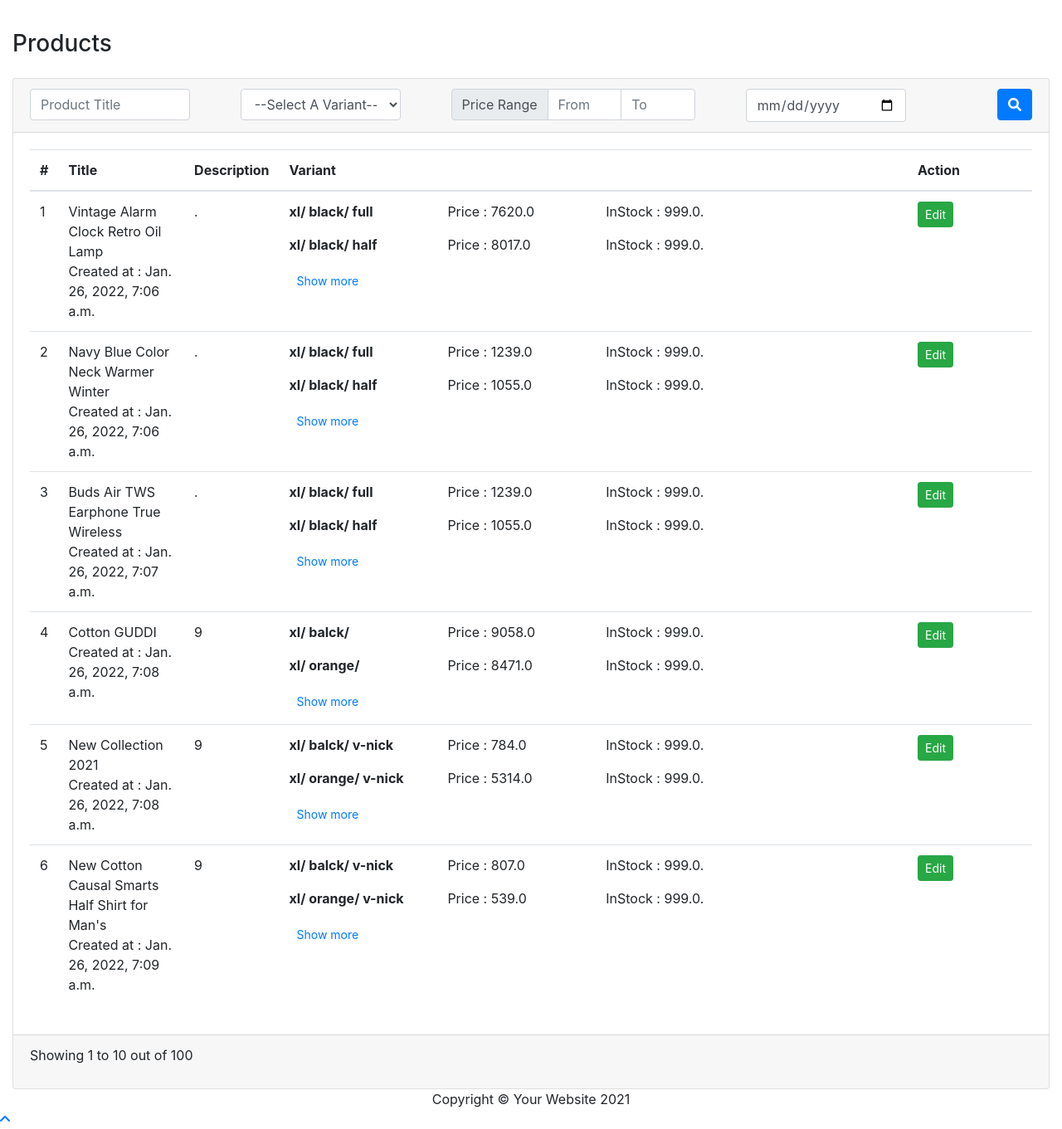
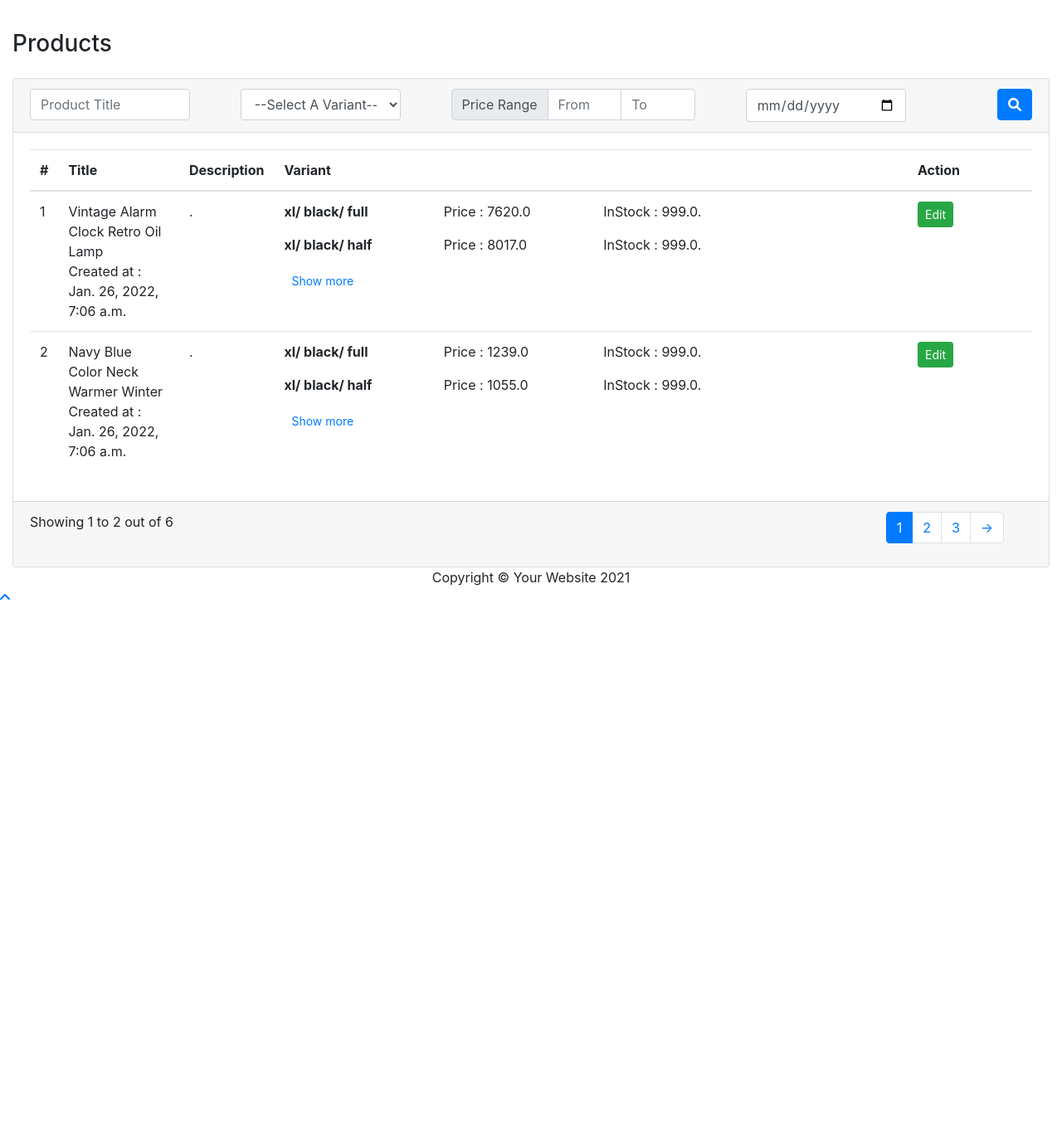
Before and after one commit to IamTajju/mediusware_django_coding_test, a Django app: page /product/list/ in a window 1280 px wide. Shown: the part 619-1980 px from the top of the page at 83% size. After the commit the page ends 1342 px from the top, so only its background shows below. Run offline with Django 3.2, Linux system fonts and the light colour scheme; data comes from the database, SQL or seed files in the repository; style sheets or scripts are compiled from the project's sources; some libraries are stand-ins or nearby versions.

Commit message:
Data summary and pagination on product list page completed

```diff
--- a/src/product/templates/products/list.html
+++ b/src/product/templates/products/list.html
@@ -99,9 +99,29 @@
     <div class="card-footer">
         <div class="row justify-content-between">
             <div class="col-md-6">
-                <p>Showing 1 to 10 out of 100</p>
+                <p>Showing {{products.start_index}} to {{products.end_index}} out of {{products.paginator.count}}</p>
             </div>
-            <div class="col-md-2">
+            <div class="col-md-2 align-self-end">
+                <div class="pagination">
+                    <ul class="pagination">
+                        {% if products.has_previous %}
+                        <li class="page-item">
+                            <a class="page-link" href="?page={{ products.previous_page_number }}">&larr;</a>
+                        </li>
+                        {% endif %}
+
+                        {% for page_num in products.paginator.page_range %}
+                        <li class="page-item {% if products.number == page_num %}active{% endif %}">
+                            <a class="page-link" href="?page={{ page_num }}">{{ page_num }}</a>
+                        </li>
+                        {% endfor %}
+                        {% if products.has_next %}
+                        <li class="page-item">
+                            <a class="page-link" href="?page={{ products.next_page_number }}">&rarr;</a>
+                        </li>
+                        {% endif %}
+                    </ul>
+                </div>
 
             </div>
         </div>
--- a/src/product/views/product.py
+++ b/src/product/views/product.py
@@ -1,6 +1,8 @@
 from django.views import generic
 from django.shortcuts import render
 import logging
+
+from django.core.paginator import Paginator, EmptyPage, PageNotAnInteger
 
 from product.models import Variant, Product, ProductVariantPrice
 
@@ -18,6 +20,7 @@ class CreateProductView(generic.TemplateView):
 
 def list_product(request):
     products = []
+
     for product in Product.objects.all():
         product_variant_prices = ProductVariantPrice.objects.filter(
             product=product)
@@ -25,4 +28,16 @@ def list_product(request):
         product['variants'] = product_variant_prices
         products.append(product)
 
+    paginator = Paginator(products, 2)
+    page_number = request.GET.get('page')
+
+    try:
+        products = paginator.page(page_number)
+    except PageNotAnInteger:
+        # If page is not an integer, deliver first page.
+        products = paginator.page(1)
+    except EmptyPage:
+        # If page is out of range (e.g. 9999), deliver last page of results.
+        products = paginator.page(paginator.num_pages)
+
     return render(request, 'products/list.html', {'products': products})
```
